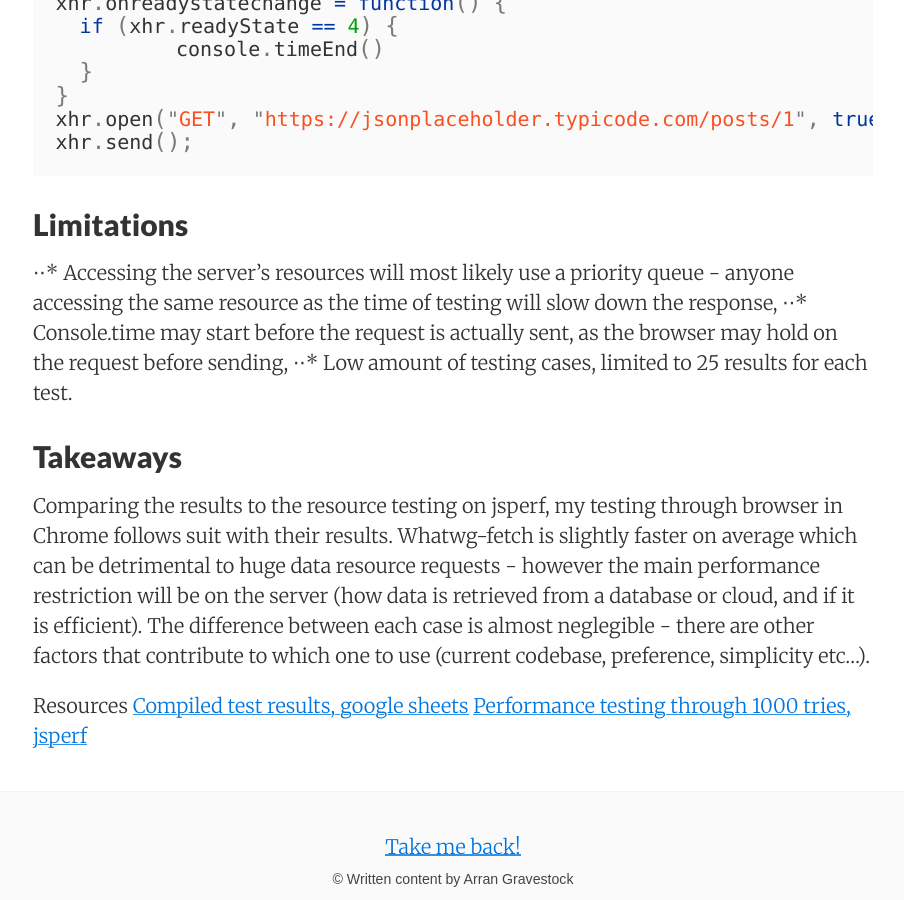
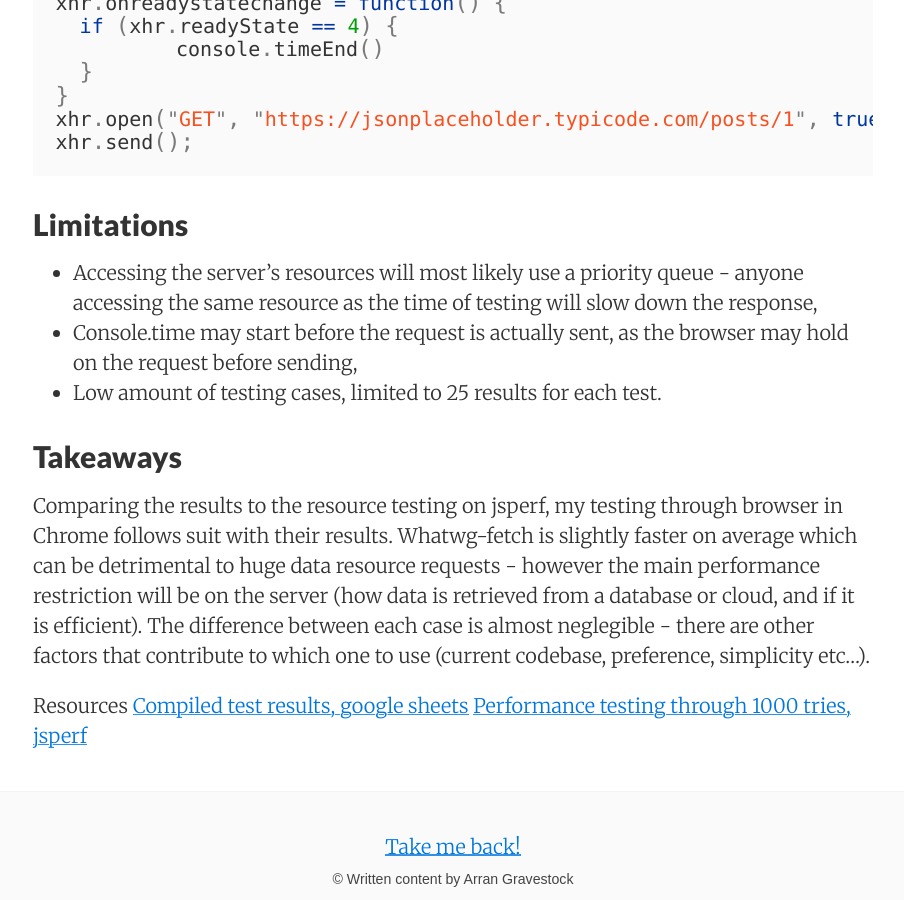
Before and after one commit to ArranGravestock/blog, a Jekyll site: the page built from _posts/2018-06-18-api-performance.md, in a window 1280 px wide and 900 px high, scrolled down 1358 px. Shown: the whole window, without its empty margins (187-1091 px from the left). Built offline with Jekyll 4.4.1, drawn with Linux system fonts in a browser that asks for light colours; nearby versions of some CDN libraries.

````diff
--- a/_posts/2018-06-18-api-performance.md
+++ b/_posts/2018-06-18-api-performance.md
@@ -39,9 +39,9 @@ xhr.send();
 ```
 
 ## Limitations
-⋅⋅* Accessing the server's resources will most likely use a priority queue - anyone accessing the same resource as the time of testing will slow down the response,
-⋅⋅* Console.time may start before the request is actually sent, as the browser may hold on the request before sending,
-⋅⋅* Low amount of testing cases, limited to 25 results for each test.
+* Accessing the server's resources will most likely use a priority queue - anyone accessing the same resource as the time of testing will slow down the response,
+* Console.time may start before the request is actually sent, as the browser may hold on the request before sending,
+* Low amount of testing cases, limited to 25 results for each test.
 
 ## Takeaways
 Comparing the results to the resource testing on jsperf, my testing through browser in Chrome follows suit with their results. Whatwg-fetch is slightly faster on average which can be detrimental to huge data resource requests - however the main performance restriction will be on the server (how data is retrieved from a database or cloud, and if it is efficient). The difference between each case is almost neglegible - there are other factors that contribute to which one to use (current codebase, preference, simplicity etc...).
````
